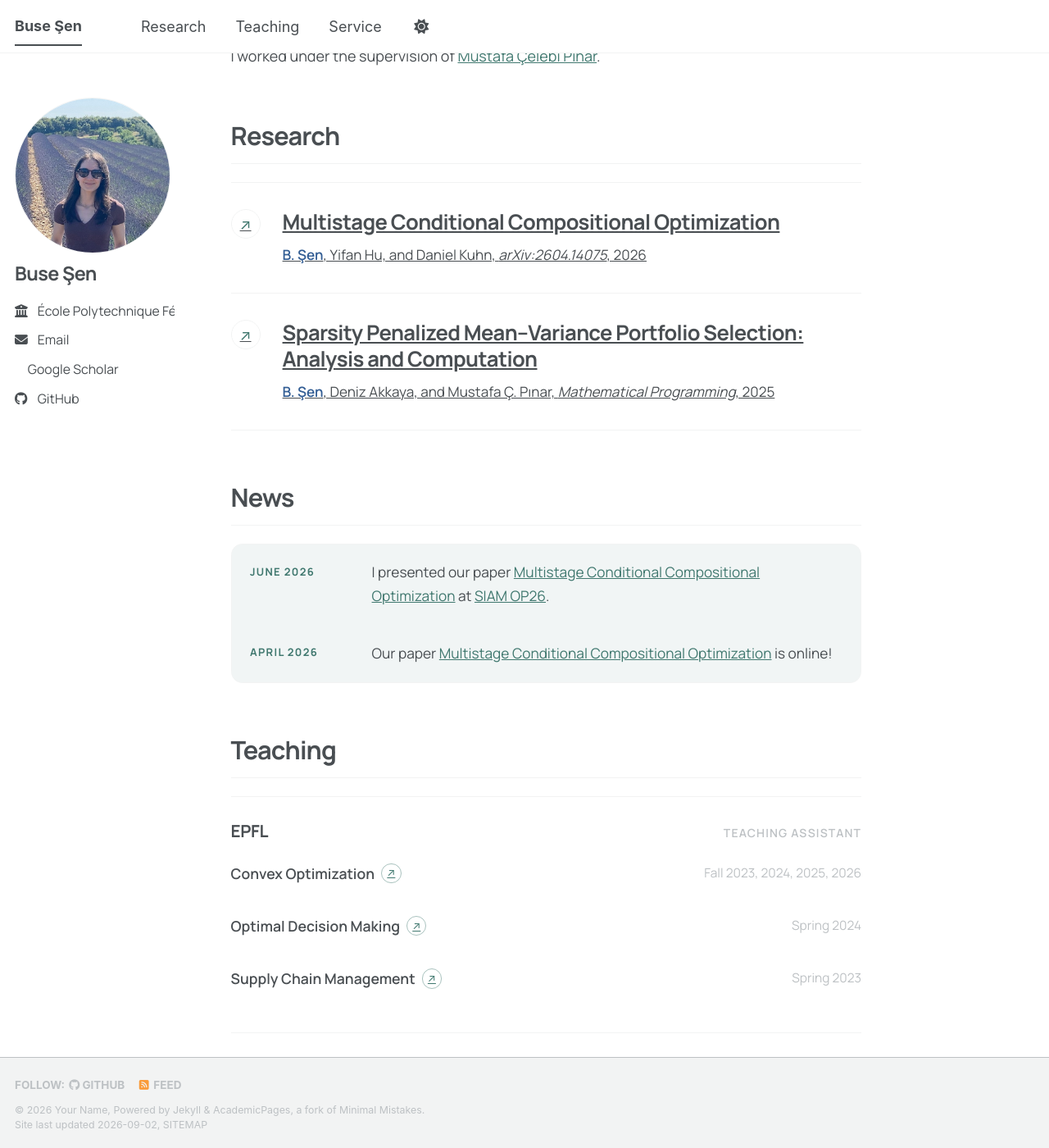
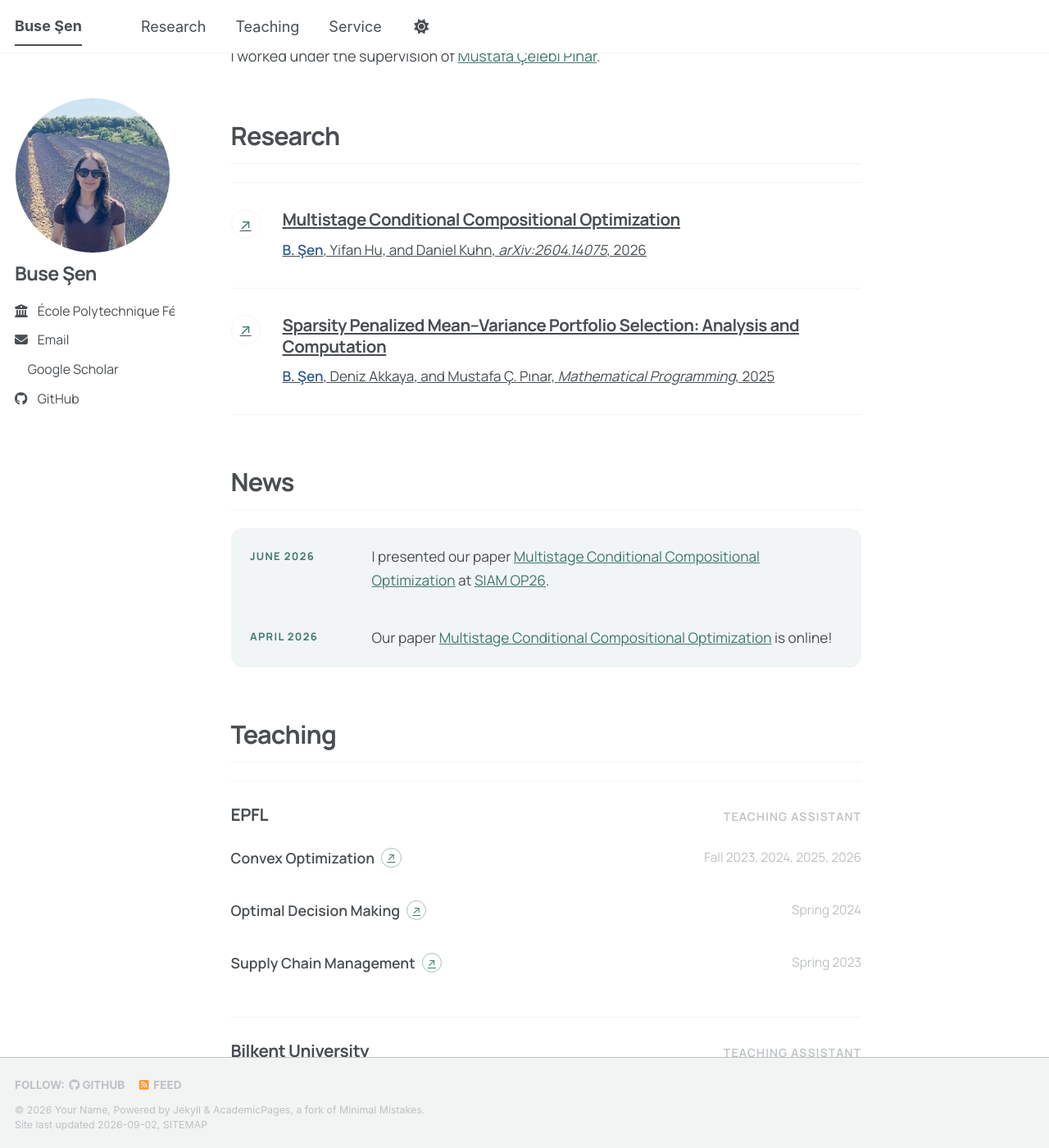
Before and after one commit to busesen/busesen.github.io, a Jekyll site: the page built from _pages/about.md, in a window 1280 px wide and 1400 px high, scrolled down 464 px. Shown: the whole window at 82% size. Built offline with Jekyll 4.4.1, drawn with Linux system fonts in a browser that asks for light colours; a style sheet for code colours, icons or effects is not loaded.

Commit message:
Update main.scss

```diff
--- a/assets/css/main.scss
+++ b/assets/css/main.scss
@@ -274,7 +274,7 @@ html[data-theme="dark"] .author-me {
 .research-title {
   display: block;
   margin-bottom: 0.55rem;
-  font-size: clamp(1.25rem, 2vw, 1.6rem);
+  font-size: clamp(1.1rem, 1.6vw, 1.35rem);
   font-weight: 650;
   line-height: 1.25;
   letter-spacing: -0.025em;
```
